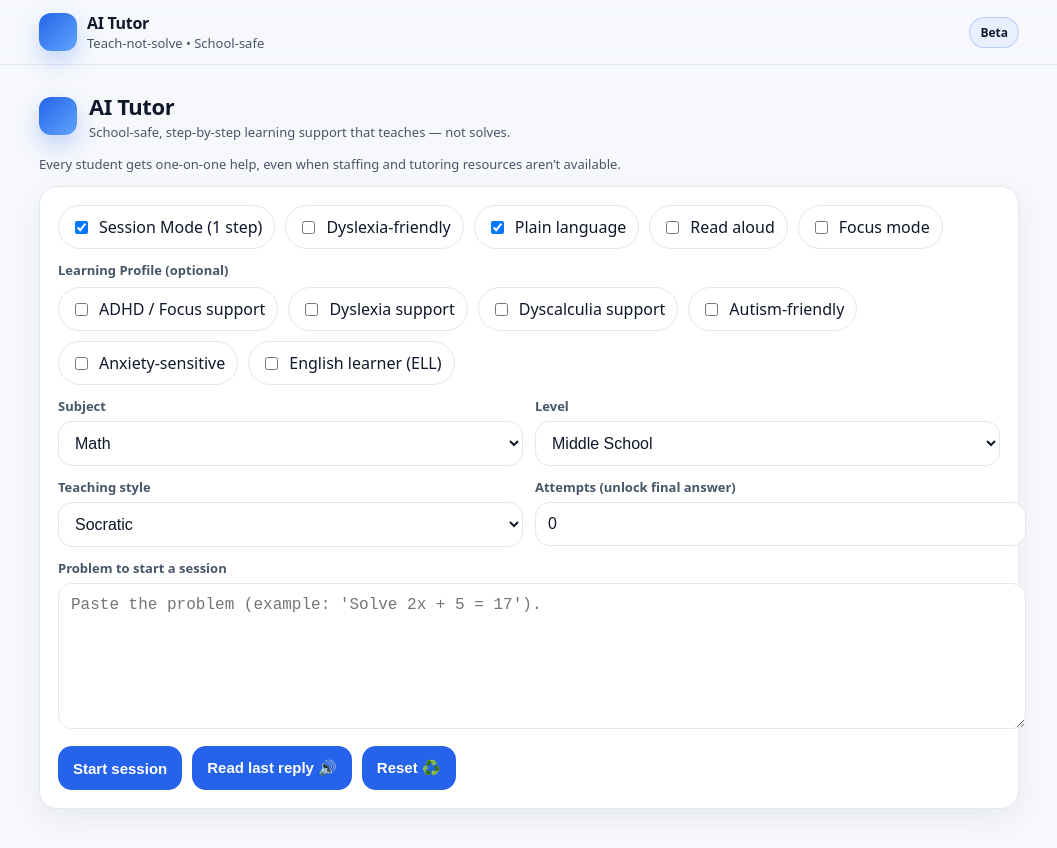
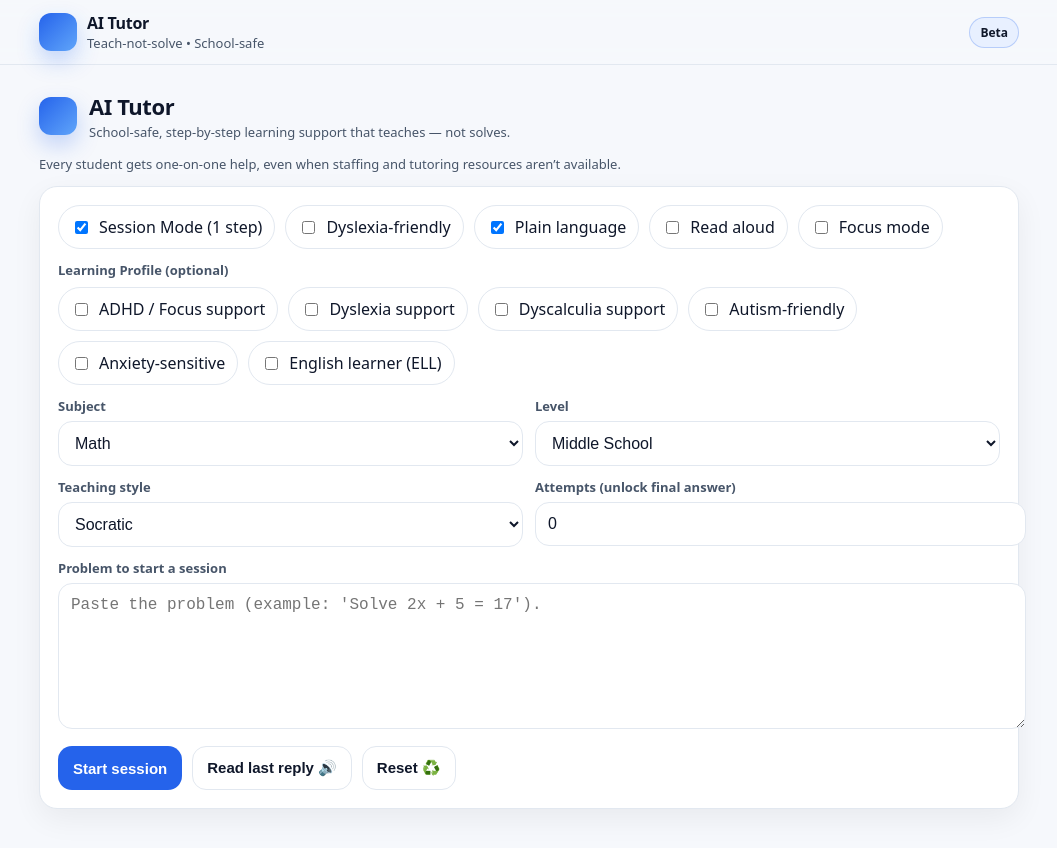
Before and after one commit to davidcogill1011-code/ai-tutor-turnkey, a Next.js app: page / in a window 1280 px wide. Shown: the whole page, without its empty margins (111-1168 px from the left). Built offline with nearby package versions, Linux system fonts and the light colour scheme.

Commit message:
Refactor button styles and structure in page.js

```diff
--- a/app/page.js
+++ b/app/page.js
@@ -246,7 +246,8 @@ export default function Page() {
           />
         </div>
 
-        <div style={{ display: "flex", gap: 10, marginTop: 12, flexWrap: "wrap" }}>
+        <div className="btnRow" style={{ marginTop: 12 }}>
+
           {!sessionMode && (
             <button onClick={sendNormal} disabled={loading}>
               {loading ? "Thinking..." : "Teach me"}
@@ -265,12 +266,20 @@ export default function Page() {
             </button>
           )}
 
-          <button type="button" onClick={() => lastReplyRef.current && speak(lastReplyRef.current)}>
-            Read last reply 🔊
-          </button>
+         <button
+  type="button"
+  className="btnSecondary"
+  onClick={() => lastReplyRef.current && speak(lastReplyRef.current)}
+>
+  Read last reply 🔊
+</button>
+
 
           {sessionMode && (
-            <button type="button" onClick={resetSession}>Reset ♻️</button>
+            <button type="button" className="btnSecondary" onClick={resetSession}>
+  Reset ♻️
+</button>
+
           )}
         </div>
 
```
